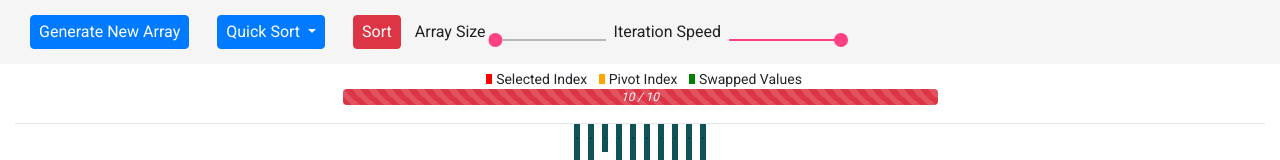
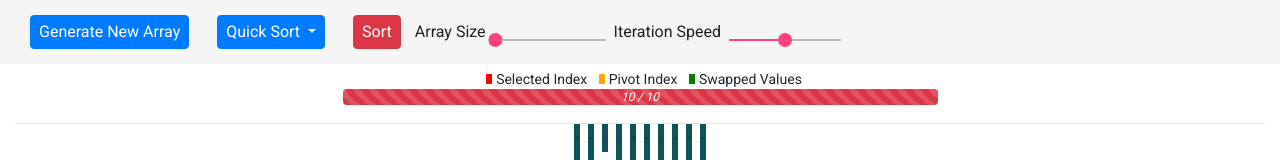
Before and after one commit to JahanU/algorithm-visualizer, an Angular app: page / in a window 1280 px wide. Shown: the top 160 px of the page. Built offline with nearby package versions, Linux system fonts and the light colour scheme.

Commit message:
Stackblitz test 2

```diff
--- a/src/app/algorithm-visualizer/algorithm-visualizer.component.html
+++ b/src/app/algorithm-visualizer/algorithm-visualizer.component.html
@@ -70,12 +70,14 @@
   <mat-slider
     thumbLabel
     tickInterval="auto"
-    min="1"
-    max="100"
+    [displayWith]="formatLabel"
+    min="0"
+    max="1000"
     (input)="pitchSpeed($event)"
     value="{{ arrService.animationSpeed }}"
   ></mat-slider>
 </mat-toolbar>
+
 
 <div class="container-fluid">
   <div class="row">
--- a/src/app/algorithm-visualizer/algorithm-visualizer.component.ts
+++ b/src/app/algorithm-visualizer/algorithm-visualizer.component.ts
@@ -47,6 +47,13 @@
     this.arrService.animationSpeed = event.value;
   }
 
+   formatLabel(value: number) {
+    value /= 1000;
+    if (value.toString().length > 1)
+        return value.toString().substring(0, 4) + 's';
+    return value + 's';
+  }
+
   displayInfo(pickedAlgo: algorithmEnums) {
     this.selectedAlgorithm = pickedAlgo;
   }
```
